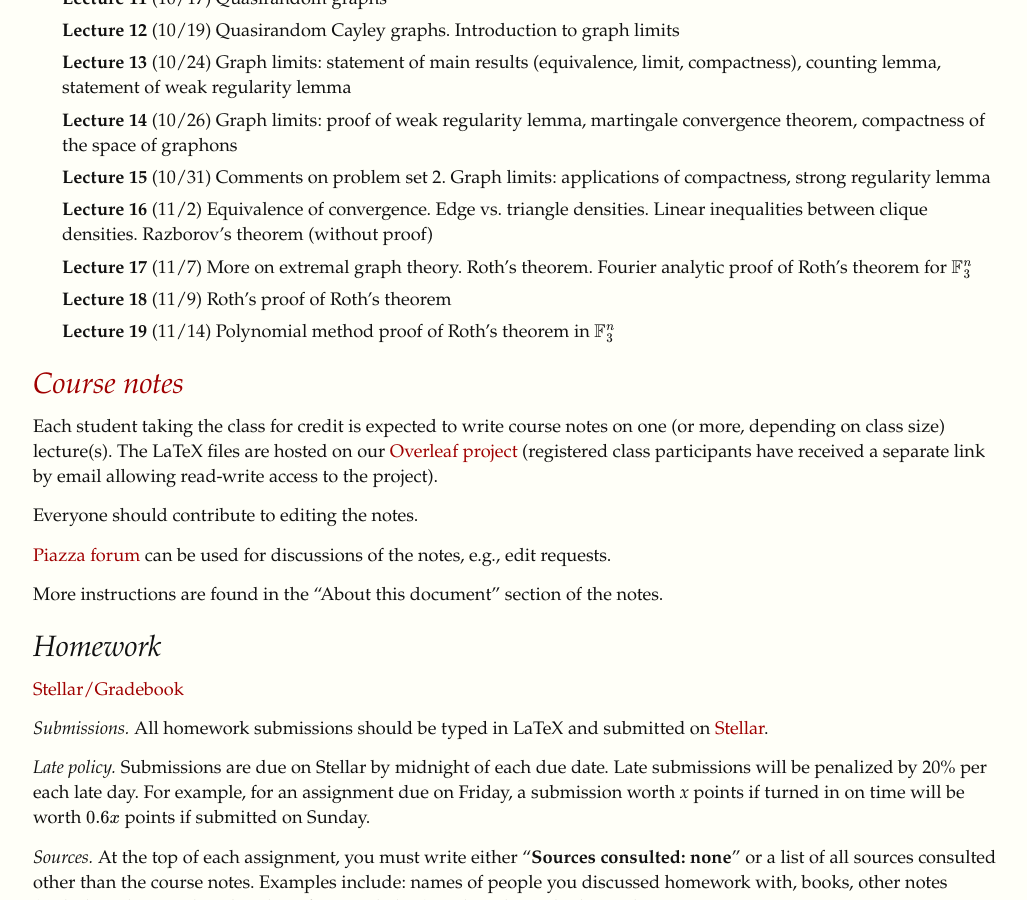
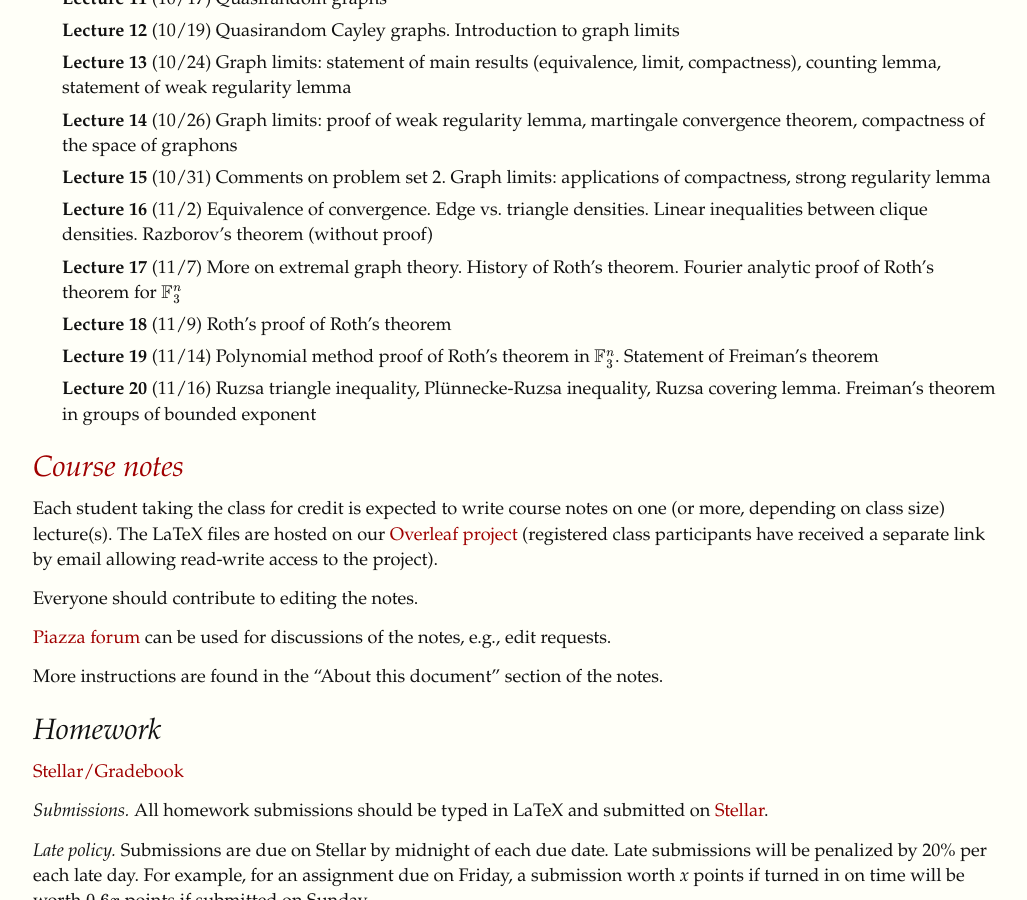
Before and after one commit to yufeizhao/yufeizhao.github.io, a Jekyll site: the page built from gtac/index.md, in a window 1280 px wide and 900 px high, scrolled down 1767 px. Shown: the whole window, without its empty margins (122-1149 px from the left). Built offline with Jekyll 4.4.1, drawn with Linux system fonts in a browser that asks for light colours; nearby versions of some CDN libraries; formulas are drawn with MathJax 3.

Commit message:
lec outline pset 4 update

```diff
--- a/gtac/index.md
+++ b/gtac/index.md
@@ -64,9 +64,10 @@ Although the course will be largely divided into two parts (graph theory in the
 - **Lecture 14** (10/26) Graph limits: proof of weak regularity lemma, martingale convergence theorem, compactness of the space of graphons
 - **Lecture 15** (10/31) Comments on problem set 2. Graph limits: applications of compactness, strong regularity lemma
 - **Lecture 16** (11/2)  Equivalence of convergence. Edge vs. triangle densities. Linear inequalities between clique densities. Razborov's theorem (without proof)
-- **Lecture 17** (11/7) More on extremal graph theory. Roth's theorem. Fourier analytic proof of Roth's theorem for $\mathbb{F}_3^n$
+- **Lecture 17** (11/7) More on extremal graph theory. History of Roth's theorem. Fourier analytic proof of Roth's theorem for $\mathbb{F}_3^n$
 - **Lecture 18** (11/9) Roth's proof of Roth's theorem
-- **Lecture 19** (11/14) Polynomial method proof of Roth's theorem in $\mathbb{F}_3^n$
+- **Lecture 19** (11/14) Polynomial method proof of Roth's theorem in $\mathbb{F}_3^n$. Statement of Freiman's theorem
+- **Lecture 20** (11/16) Ruzsa triangle inequality, Plünnecke-Ruzsa inequality, Ruzsa covering lemma. Freiman's theorem in groups of bounded exponent
 
 
 
```
Also changed, not shown: 1 other file.
